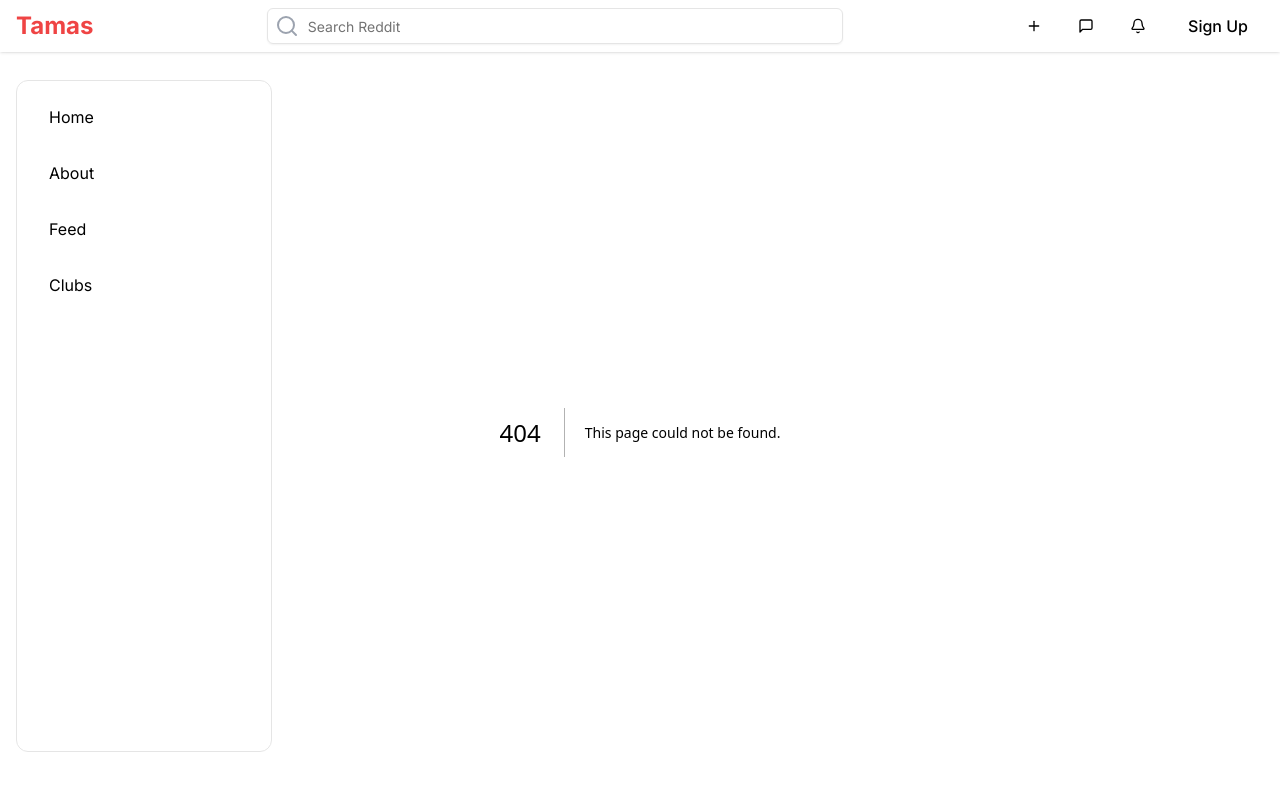
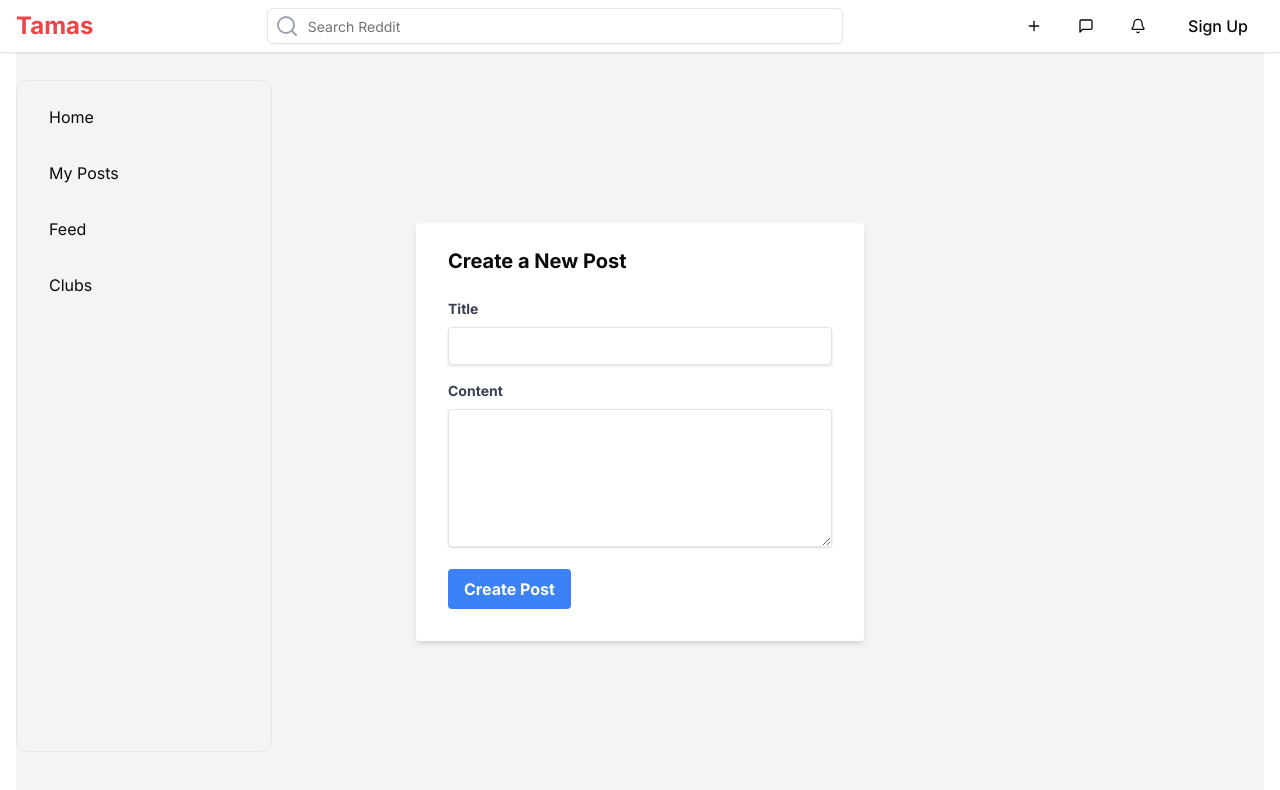
Before and after one commit to StephenStolk/tama, a Next.js app: page /createpost in a window 1280 px wide. Before the commit this address had no page. Shown: the top 790 px of the page. Built offline with nearby package versions, Linux system fonts and the light colour scheme.

Commit message:
Added Creat post routes, and fetching post routes

```diff
--- a/app/(main)/about/page.tsx
+++ /dev/null
@@ -1,11 +0,0 @@
-"use client"
-
-import React from 'react'
-
-const page = () => {
-  return (
-    <div>page</div>
-  )
-}
-
-export default page
--- /dev/null
+++ b/app/(main)/createpost/page.tsx
@@ -0,0 +1,93 @@
+"use client";
+
+import React, { useState } from "react";
+import { useRouter } from "next/navigation"; // Use next/navigation's useRouter
+
+const Page: React.FC = () => {
+  const [title, setTitle] = useState("");
+  const [content, setContent] = useState("");
+  const [loading, setLoading] = useState(false);
+  const router = useRouter(); // Updated import
+
+  const handleSubmit = async (e: React.FormEvent) => {
+    e.preventDefault();
+    setLoading(true);
+
+    try {
+      const token = localStorage.getItem("token");
+      const response = await fetch("/api/posts", {
+        method: "POST",
+        headers: {
+          "Content-Type": "application/json",
+          Authorization: `Bearer ${token}`,
+        },
+        body: JSON.stringify({ title, content }),
+      });
+
+      if (response.ok) {
+        router.push("/"); // Redirect to homepage or another route
+      } else {
+        const { message } = await response.json();
+        alert(message);
+      }
+    } catch (error) {
+      console.error("Error creating post:", error);
+    } finally {
+      setLoading(false);
+    }
+  };
+
+  return (
+    <div className="flex justify-center items-center min-h-screen bg-gray-100">
+      <form
+        onSubmit={handleSubmit}
+        className="bg-white shadow-md rounded px-8 pt-6 pb-8 w-full max-w-md"
+      >
+        <h2 className="text-xl font-bold mb-6">Create a New Post</h2>
+        <div className="mb-4">
+          <label
+            className="block text-gray-700 text-sm font-bold mb-2"
+            htmlFor="title"
+          >
+            Title
+          </label>
+          <input
+            id="title"
+            type="text"
+            value={title}
+            onChange={(e) => setTitle(e.target.value)}
+            className="shadow appearance-none border rounded w-full py-2 px-3 text-gray-700 leading-tight focus:outline-none focus:shadow-outline"
+            required
+          />
+        </div>
+        <div className="mb-4">
+          <label
+            className="block text-gray-700 text-sm font-bold mb-2"
+            htmlFor="content"
+          >
+            Content
+          </label>
+          <textarea
+            id="content"
+            value={content}
+            onChange={(e) => setContent(e.target.value)}
+            className="shadow appearance-none border rounded w-full py-2 px-3 text-gray-700 leading-tight focus:outline-none focus:shadow-outline"
+            rows={6}
+            required
+          />
+        </div>
+        <button
+          type="submit"
+          className={`bg-blue-500 hover:bg-blue-700 text-white font-bold py-2 px-4 rounded focus:outline-none focus:shadow-outline ${
+            loading ? "opacity-50 cursor-not-allowed" : ""
+          }`}
+          disabled={loading}
+        >
+          {loading ? "Creating..." : "Create Post"}
+        </button>
+      </form>
+    </div>
+  );
+};
+
+export default Page;
--- a/app/(main)/header/page.tsx
+++ b/app/(main)/header/page.tsx
@@ -75,11 +75,11 @@
 //     </>
 //   );
 // };
-
 'use client';
 
 import Link from 'next/link';
 import { useState, useEffect } from 'react';
+import { useRouter } from 'next/navigation'; // Import Next.js router
 import { Button } from '@/components/ui/button';
 import { Input } from '@/components/ui/input';
 import { Avatar, AvatarFallback, AvatarImage } from '@/components/ui/avatar';
@@ -87,6 +87,7 @@ import { Bell, MessageSquare, Plus, Search, Menu as MenuIcon } from 'lucide-reac
 import Sidebar from '../sidebar/page';
 
 export const Header: React.FC = () => {
+  const router = useRouter(); // Initialize router for navigation
   const [isSidebarOpen, setSidebarOpen] = useState(false);
   const [isLoggedIn, setIsLoggedIn] = useState(false);
   const [username, setUsername] = useState<string | null>(null);
@@ -98,7 +99,7 @@ export const Header: React.FC = () => {
 
   // Check login status and username on component mount
   useEffect(() => {
-    const storedUsername = localStorage.getItem("username");
+    const storedUsername = localStorage.getItem('username');
     if (storedUsername) {
       setIsLoggedIn(true);
       setUsername(storedUsername);
@@ -106,11 +107,15 @@ export const Header: React.FC = () => {
   }, []);
 
   const handleLogout = () => {
-    localStorage.removeItem("username");
-    localStorage.removeItem("token");
+    localStorage.removeItem('username');
+    localStorage.removeItem('token');
     setIsLoggedIn(false);
     setUsername(null);
     window.location.reload();
+  };
+
+  const handleCreatePost = () => {
+    router.push('/createpost'); // Navigate to the create-post page
   };
 
   return (
@@ -136,7 +141,12 @@ export const Header: React.FC = () => {
           </div>
 
           <nav className="flex items-center space-x-3 md:space-x-4">
-            <Button variant="ghost" size="icon" className="p-1 md:p-2">
+            <Button
+              variant="ghost"
+              size="icon"
+              className="p-1 md:p-2"
+              onClick={handleCreatePost} // Add onClick to navigate to the create-post page
+            >
               <Plus className="h-4 w-4 md:h-5 md:w-5" />
             </Button>
             <Button variant="ghost" size="icon" className="p-1 md:p-2">
--- /dev/null
+++ b/app/(main)/myposts/page.tsx
@@ -0,0 +1,90 @@
+"use client";
+
+import React, { useEffect, useState } from "react";
+import { useRouter } from "next/navigation";
+
+interface Post {
+  _id: string;
+  title: string;
+  content: string;
+  createdAt: string;
+}
+
+const Page: React.FC = () => {
+  const [posts, setPosts] = useState<Post[]>([]);
+  const [loading, setLoading] = useState(true);
+  const [error, setError] = useState<string | null>(null);
+  const router = useRouter();
+
+  useEffect(() => {
+    const fetchUserPosts = async () => {
+      try {
+        const token = localStorage.getItem("token");
+        if (!token) {
+          setError("You are not logged in.");
+          setLoading(false);
+          return;
+        }
+
+        const response = await fetch("/api/userposts", {
+          method: "GET",
+          headers: {
+            Authorization: `Bearer ${token}`,
+          },
+        });
+
+        if (response.ok) {
+          const data = await response.json();
+          setPosts(data.posts);
+        } else {
+          const { message } = await response.json();
+          setError(message);
+        }
+      } catch (err) {
+        console.error("Error fetching posts:", err);
+        setError("An error occurred while fetching posts.");
+      } finally {
+        setLoading(false);
+      }
+    };
+
+    fetchUserPosts();
+  }, []);
+
+  const handlePostClick = (postId: string) => {
+    router.push(`/posts/${postId}`); // Navigate to a specific post's page
+  };
+
+  if (loading) {
+    return <div className="flex justify-center items-center min-h-screen">Loading...</div>;
+  }
+
+  if (error) {
+    return <div className="flex justify-center items-center min-h-screen text-red-500">{error}</div>;
+  }
+
+  return (
+    <div className="container mx-auto py-8">
+      <h1 className="text-2xl font-bold mb-6">Your Posts</h1>
+      {posts.length === 0 ? (
+        <p>You have not created any posts yet.</p>
+      ) : (
+        <div className="grid grid-cols-1 md:grid-cols-2 lg:grid-cols-3 gap-6">
+          {posts.map((post) => (
+            <div
+              key={post._id}
+              className="border rounded-lg p-4 bg-white shadow cursor-pointer hover:shadow-md"
+              onClick={() => handlePostClick(post._id)}
+            >
+              <h2 className="text-xl font-semibold mb-2">{post.title}</h2>
+              <p className="text-gray-600 line-clamp-3">{post.content}</p>
+              <p className="text-sm text-gray-400 mt-2">{new Date(post.createdAt).toLocaleDateString()}</p>
+            </div>
+          ))}
+        </div>
+      )}
+    </div>
+  );
+};
+
+export default Page;
--- a/app/(main)/sidebar/page.tsx
+++ b/app/(main)/sidebar/page.tsx
@@ -11,7 +11,7 @@ interface SidebarProps {
 const Sidebar: React.FC<SidebarProps> = ({ isSidebarOpen, toggleSidebar }) => {
   const tablinks = [
     { name: 'Home', to: '/' },
-    { name: 'About', to: '/about' },
+    { name: 'My Posts', to: '/myposts' },
     { name: 'Feed', to: '/' },
     { name: 'Clubs', to: '/' },
   ];
--- a/app/api/auth/[...nextauth]/route.ts
+++ /dev/null
@@ -1,7 +0,0 @@
-import NextAuth from "next-auth";
-
-const handler = NextAuth({
-    ...
-})
-
-export {handler as GET, handler as POST}
--- /dev/null
+++ b/app/api/posts/route.ts
@@ -0,0 +1,40 @@
+import { NextResponse } from "next/server";
+import connectToDatabase from "@/lib/mongoose";
+import Post from "@/models/post.model";
+import jwt from "jsonwebtoken";
+
+export async function POST(request: Request) {
+  const token = request.headers.get("Authorization")?.split(" ")[1];
+
+  if (!token) {
+    return NextResponse.json({ message: "Unauthorized" }, { status: 401 });
+  }
+
+  try {
+    const decoded: any = jwt.verify(token, process.env.JWT_SECRET!);
+
+    const { title, content } = await request.json();
+
+    if (!title || !content) {
+      return NextResponse.json(
+        { message: "Title and content are required" },
+        { status: 400 }
+      );
+    }
+
+    await connectToDatabase();
+
+    const newPost = new Post({
+      title,
+      content,
+      author: decoded.userId,
+    });
+
+    await newPost.save();
+
+    return NextResponse.json({ message: "Post created successfully" }, { status: 201 });
+  } catch (error) {
+    console.error("Error creating post:", error);
+    return NextResponse.json({ message: "Error creating post" }, { status: 500 });
+  }
+}
--- /dev/null
+++ b/app/api/userposts/route.ts
@@ -0,0 +1,24 @@
+import { NextResponse } from "next/server";
+import connectToDatabase from "@/lib/mongoose";
+import Post from "@/models/post.model";
+import jwt from "jsonwebtoken";
+
+export async function GET(request: Request) {
+  const token = request.headers.get("Authorization")?.split(" ")[1];
+
+  if (!token) {
+    return NextResponse.json({ message: "Unauthorized" }, { status: 401 });
+  }
+
+  try {
+    const decoded: any = jwt.verify(token, process.env.JWT_SECRET!);
+    await connectToDatabase();
+
+    const posts = await Post.find({ author: decoded.userId }).sort({ createdAt: -1 });
+
+    return NextResponse.json({ posts }, { status: 200 });
+  } catch (error) {
+    console.error("Error fetching user posts:", error);
+    return NextResponse.json({ message: "Error fetching posts" }, { status: 500 });
+  }
+}
--- /dev/null
+++ b/models/post.model.ts
@@ -0,0 +1,19 @@
+import mongoose, { Document, Schema } from "mongoose";
+
+interface IPost extends Document {
+  title: string;
+  content: string;
+  author: mongoose.Types.ObjectId;
+  createdAt: Date;
+}
+
+const PostSchema = new Schema<IPost>({
+  title: { type: String, required: true, minlength: 5 },
+  content: { type: String, required: true, minlength: 20 },
+  author: { type: mongoose.Schema.Types.ObjectId, ref: "User", required: true },
+  createdAt: { type: Date, default: Date.now },
+});
+
+const Post = mongoose.models.Post || mongoose.model<IPost>("Post", PostSchema);
+
+export default Post;
```
Also changed, not shown: lib/auth.ts (added, +10 -0 lines), package.json (+6 -1 lines), 2 other files (tests, documents, lock files or other folders).
